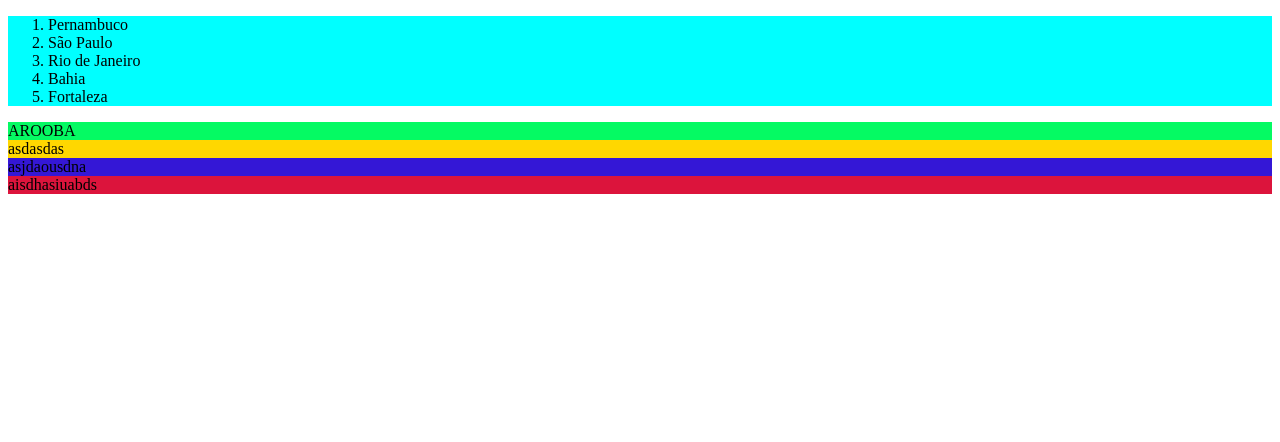
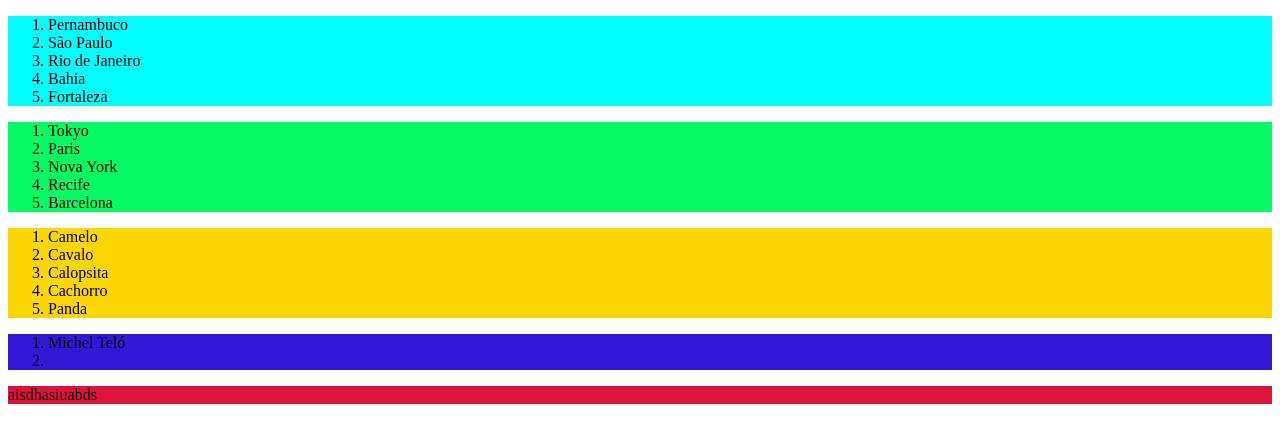
Before and after one commit to GAlmeida-tech/Atividade-dia-22-10, a plain HTML site: page index.html in a window 1280 px wide. Drawn offline with Linux system fonts and the light colour scheme.

Commit message:
continuando o texto

```diff
--- a/index.html
+++ b/index.html
@@ -21,9 +21,35 @@
 </ol>
 </div>
 
-<div class="CIDADE"> AROOBA </div>
-<div class="ANIMAIS"> asdasdas </div>
-<div class="PESSOAS"> asjdaousdna </div>
+<div class="CIDADE"> <ol>
+    <li>Tokyo</li>
+<li>Paris</li>
+<li>Nova York</li>
+<li>Recife</li>
+<li>Barcelona</li>
+</ol>
+</div>
+
+
+
+<div class="ANIMAIS"> <ol>
+    <li>Camelo</li>
+<li>Cavalo</li>
+<li>Calopsita</li>
+<li>Cachorro</li>
+<li>Panda</li>
+</ol>
+</div>
+
+
+
+
+<div class="PESSOAS"> <ol>
+    <li>Michel Teló</li>
+<li></li></ol> </div>
+
+
+
 <div class="CARROS"> aisdhasiuabds </div>
 
 
```
